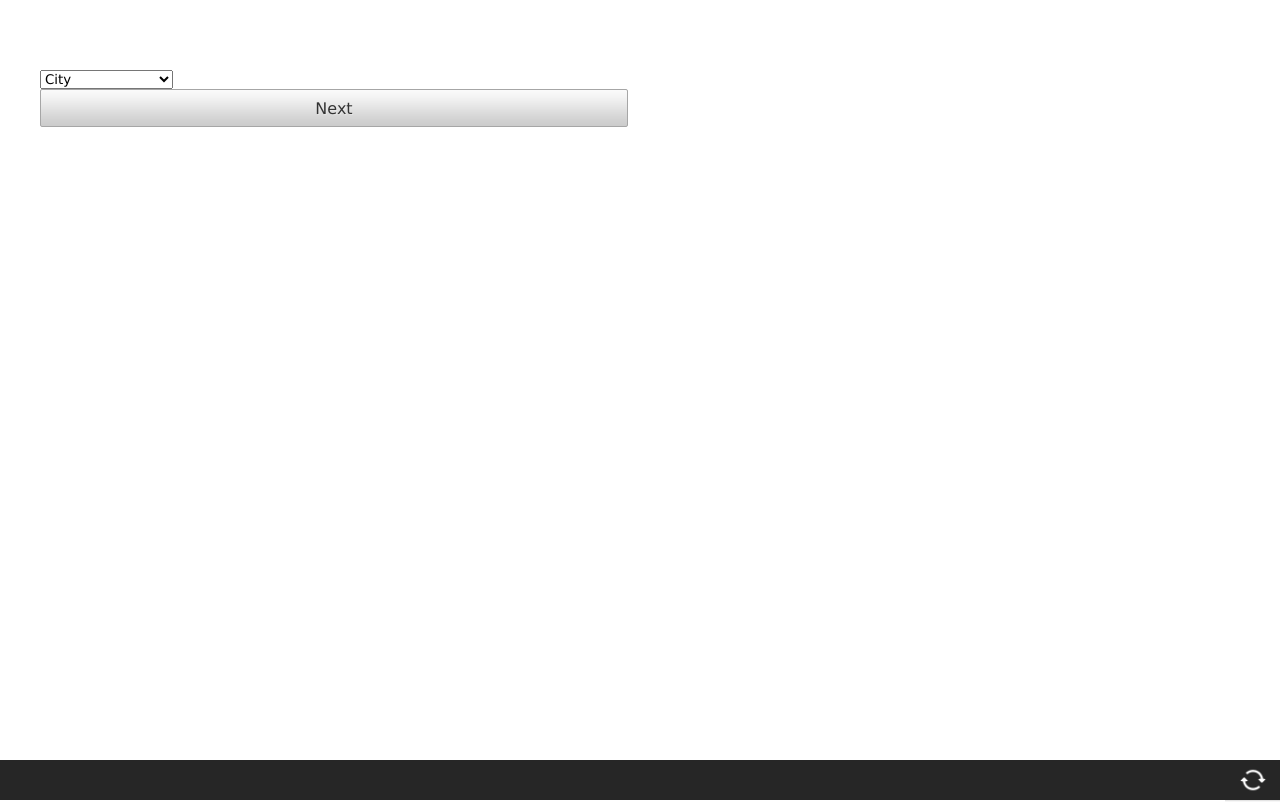
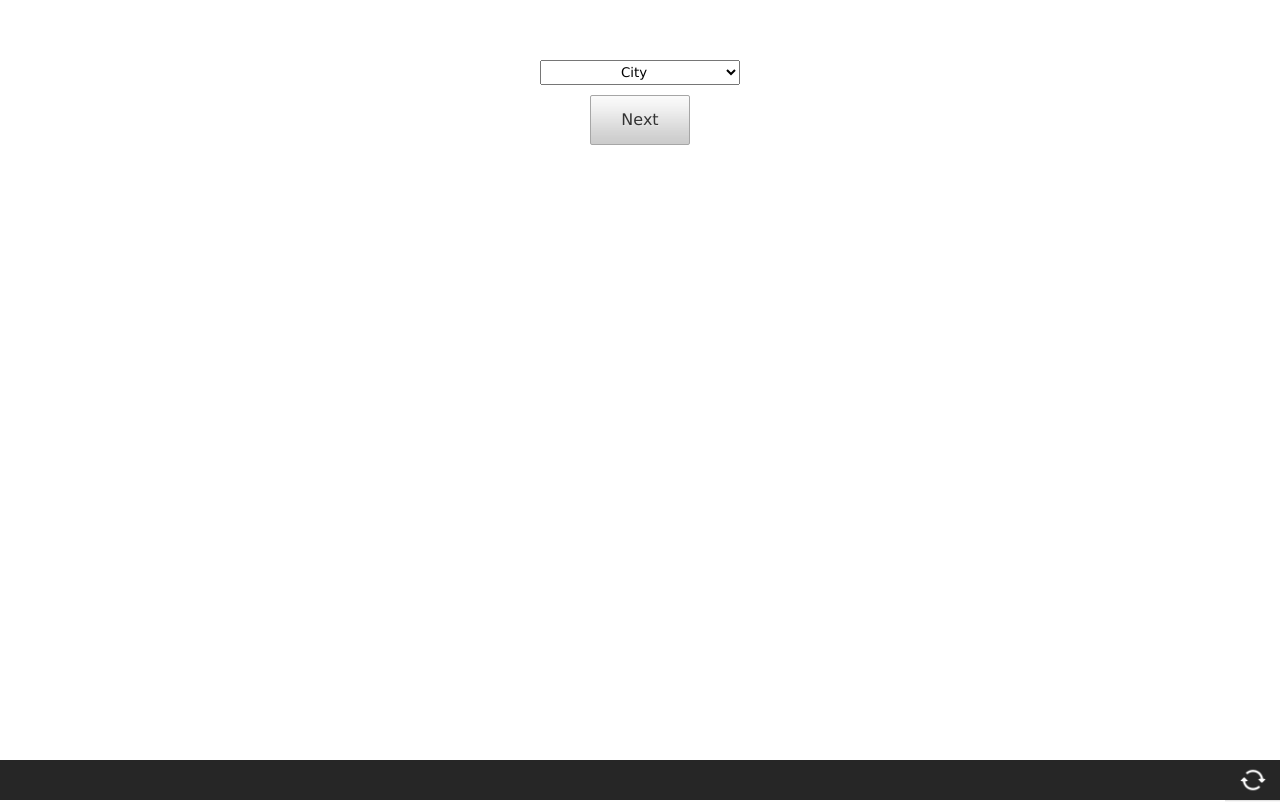
Before and after one commit to lucianoq/SpotTheStation, a plain HTML site: page index.html in a window 1280 px wide. Drawn offline with nearby package versions, Linux system fonts and the light colour scheme; no server answers; a script that the page names is missing.

Commit message:
qualcosa

```diff
--- a/css/base.css
+++ b/css/base.css
@@ -120,9 +120,17 @@ header.show-install h1 {
 
 #main button {
     display: inline-block;
-    width: 49%;
+    width: 100px;
+    height: 50px;
     vertical-align: top;
     margin: 0 auto 2rem;
+}
+
+#main select {
+    width: 200px;
+    height: 25px;
+    margin-bottom: 10px;
+    text-align: center;
 }
 
 #image-to-share {
--- a/css/jquery.zrssfeed.css
+++ b/css/jquery.zrssfeed.css
@@ -8,14 +8,14 @@
  */
 
 body {
-	margin: 1em 3em;
+	margin: 0 1em;
 	font-family: Tahoma, Genevam, sans-serif;
 }
 
 .rssFeed {
 	font-family: Arial, Helvetica, sans-serif;
 	font-size: 90%;
-	margin: 2em 3em;
+	margin: 0;
 }
 .rssFeed a {
 	color: #444;
@@ -50,3 +50,7 @@ body {
 	padding: 0.5em;
 	font-size: 1em;
 }
+
+div#mainbody {
+    text-align: center;
+}
```
